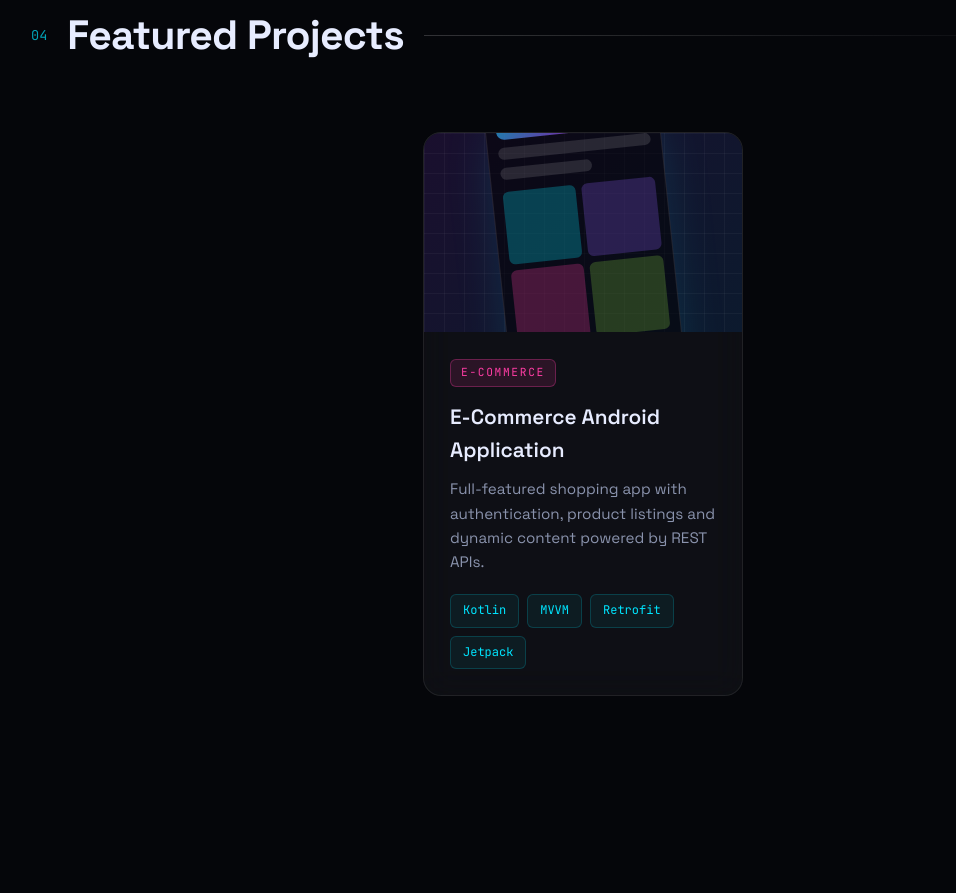
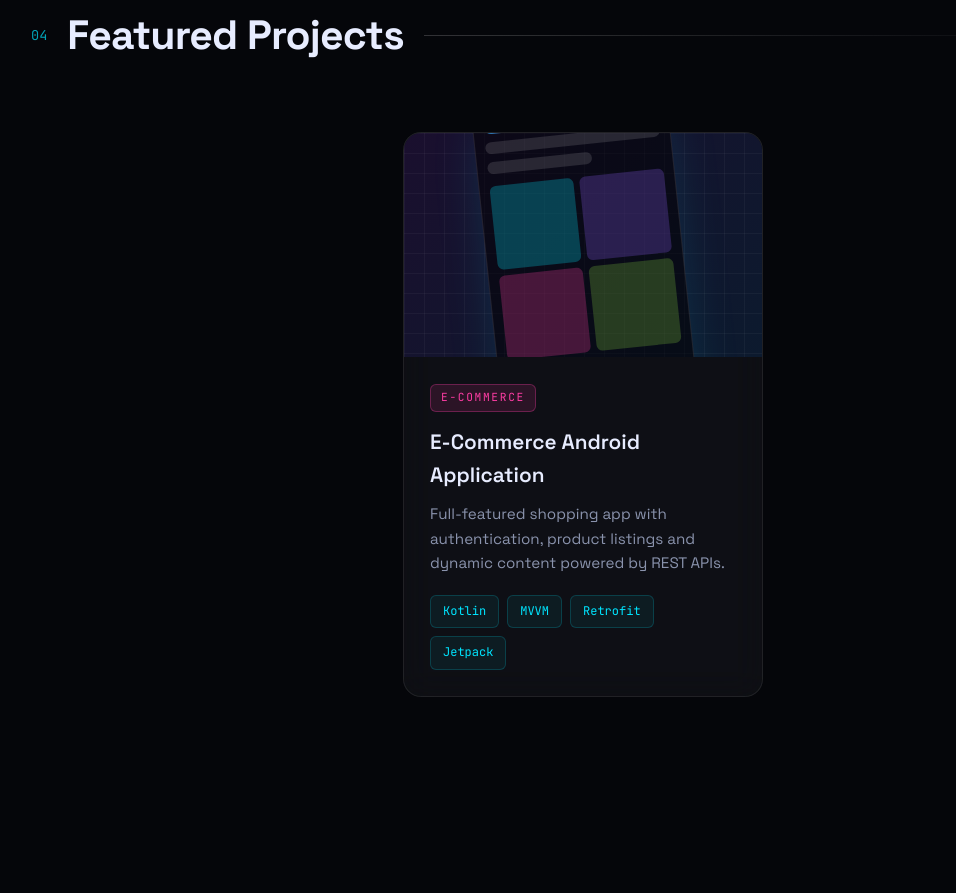
Before and after one commit to ritacodergithub/ritacodergithub.github.io, a plain HTML site: page index.html in a window 1280 px wide. Shown: the part 4012-4905 px from the top of the page, without its empty margins (57-1013 px from the left). Drawn offline with Linux system fonts and the light colour scheme.

Commit message:
Adjust project card grid to minmax(320px, 360px)
Co-Authored-By: Claude Opus 4.7 (1M context) <noreply@anthropic.com>

```diff
--- a/style.css
+++ b/style.css
@@ -678,7 +678,7 @@ main { position: relative; z-index: 1; }
 /* ---------- Projects ---------- */
 .projects-grid {
   display: grid;
-  grid-template-columns: repeat(auto-fit, minmax(260px, 320px));
+  grid-template-columns: repeat(auto-fit, minmax(320px, 360px));
   gap: 24px;
   justify-content: center;
 }
```
